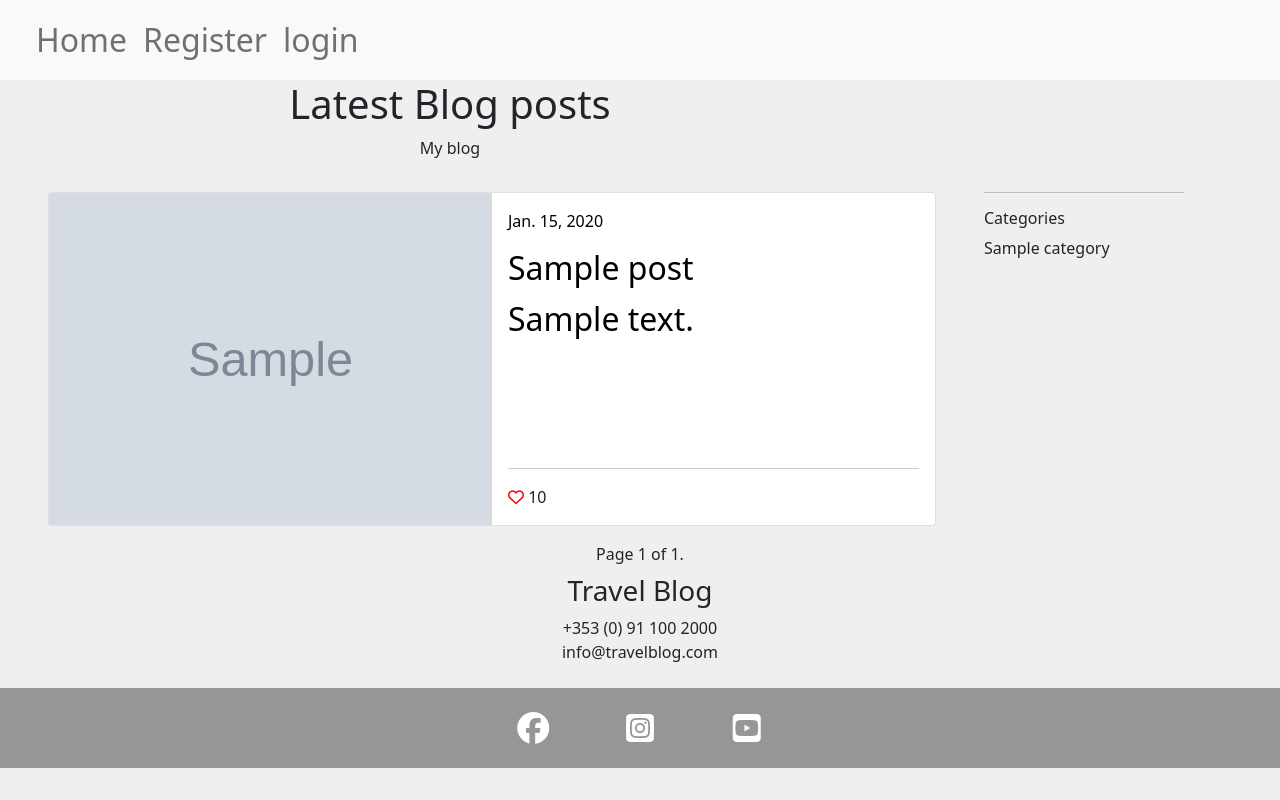
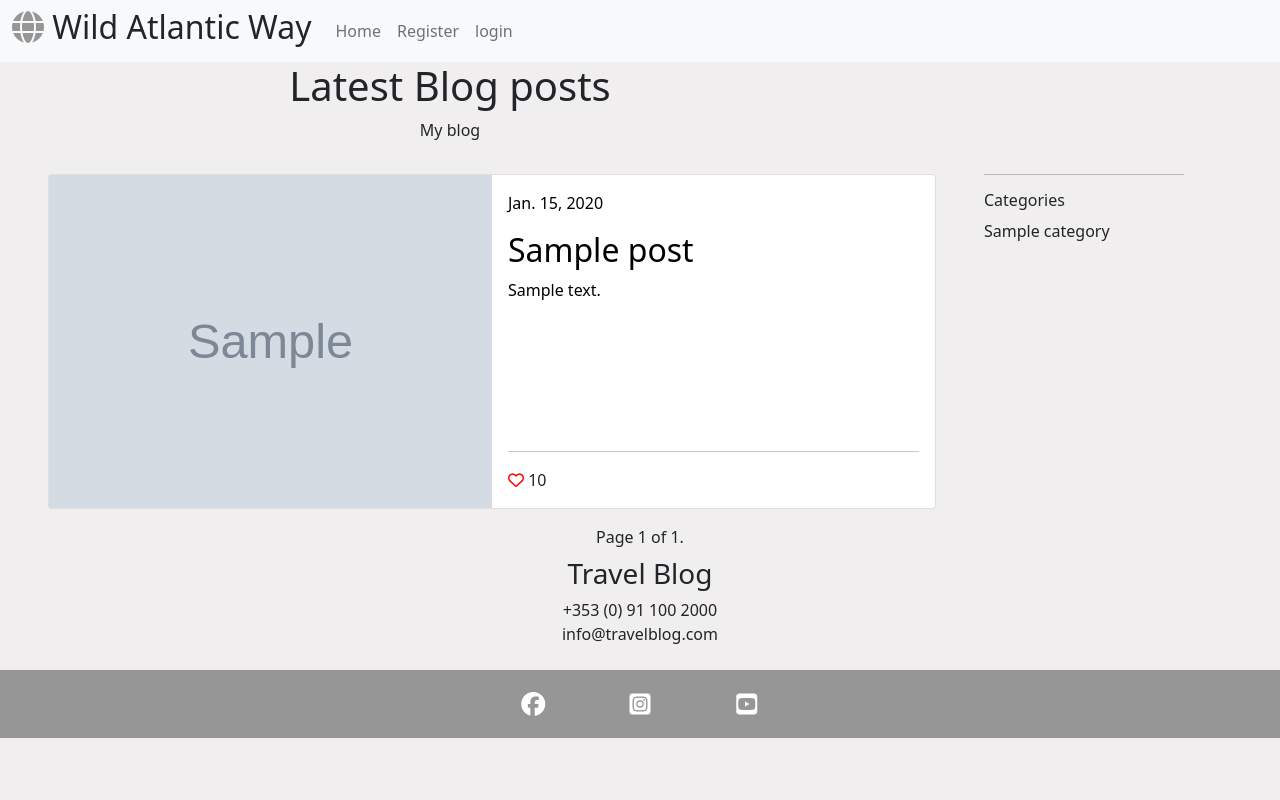
Before and after one commit to eric-blake/Wild-Atlantic-Way-Blog, a Django app: template templates/index.html in a window 1280 px wide. Run offline with Django 3.2, Linux system fonts and the light colour scheme; the template is opened without the code that fills it: most values are stand-ins (such as "Sample title", 1, 10 or a date in 2020); grey boxes marked "Sample" are stand-in pictures; some libraries are stand-ins or nearby versions.

Commit message:
Add title and logo

```diff
--- a/static/css/style.css
+++ b/static/css/style.css
@@ -33,7 +33,7 @@ a:hover {
 
 a {
     color: black;
-    font-size: 2rem;
+
 }
 
 .btn-like {
@@ -50,6 +50,7 @@ a {
 
 .social-media {
     color: white;
+    font-size: 1.5rem;
 }
 
 .social {
--- a/templates/base.html
+++ b/templates/base.html
@@ -20,6 +20,7 @@
     <!-- Navigation -->
     <nav class="navbar navbar-expand-lg navbar-light bg-light">
         <div class="container-fluid">
+            <h2 id="logo"> <i class="fa-solid fa-globe" style="color: #969696;"></i> Wild Atlantic Way</h2>
             <a class="navbar-brand" href="{% url 'home' %}"></a>
             <button class="navbar-toggler" type="button" data-bs-toggle="collapse" data-bs-target="#navbarText"
                 aria-controls="navbarSupportedContent" aria-expanded="false" aria-label="Toggle navigation">
@@ -87,6 +88,8 @@
 
 </script>
 
+<!--font awesome script-->
+<script src="https://kit.fontawesome.com/a2f0177c6e.js" crossorigin="anonymous"></script>
 
 </body>
 </html>
--- a/wildatlanticway/settings.py
+++ b/wildatlanticway/settings.py
@@ -34,7 +34,7 @@ SECRET_KEY = os.environ.get('SECRET_KEY')
 DEBUG = True
 
 ALLOWED_HOSTS = ['8000-eric-blake-wild-atlantic-qvlosoy6sv.us2.codeanyapp.com',
-                 'localhost', 'wild-atlantic-way.herokuapp.com',  '8000-eric-blake-wild-atlantic-qseqcmt1mf.us2.codeanyapp.com']
+                 'localhost', 'wild-atlantic-way.herokuapp.com',  '8000-eric-blake-wild-atlantic-64zc49m05s.us2.codeanyapp.com']
 
 
 # Application definition
```
